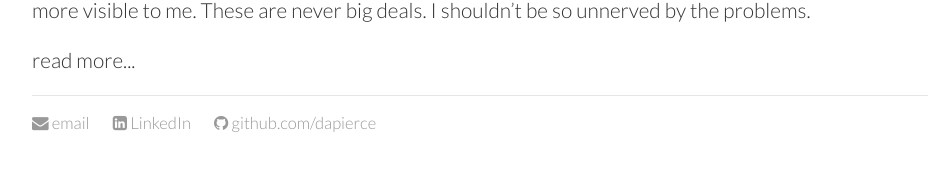
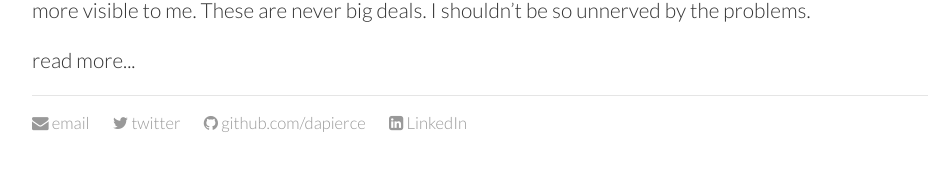
Before and after one commit to dapierce/dapierce.github.io-archive, a Jekyll site: the page built from index.html, in a window 1280 px wide. Shown: the part 1574-1764 px from the top of the page, without its empty margins (160-1096 px from the left). Built offline with Jekyll 4.4.1, drawn with Linux system fonts in a browser that asks for light colours.

Commit message:
Update default.html

```diff
--- a/_layouts/default.html
+++ b/_layouts/default.html
@@ -28,9 +28,10 @@
 <footer>
 	<ul>
 		<li><a href="mailto:davidaaronpierce@gmail.com"><i class="fa fa-envelope" aria-hidden="true"></i> email</a></li>
+		<li><a href="https://twitter.com/da_pierce"><i class="fa fa-twitter" aria-hidden="true"></i> twitter</a></li>
+		<li><a href="https://github.com/dapierce"><i class="fa fa-github" aria-hidden="true"></i> github.com/dapierce</a></li>
+		<li><a href="http://www.linkedin.com/in/piercedavid/"><i class="fa fa-linkedin-square" aria-hidden="true"></i> LinkedIn</li>
 		<!-- <li><a href="/assets/DavidAaronPierceResume.pdf"><i class="fa fa-file" aria-hidden="true"></i> resume</a> -->
-		<li><a href="http://www.linkedin.com/in/piercedavid/"><i class="fa fa-linkedin-square" aria-hidden="true"></i> LinkedIn</li>
-		<li><a href="https://github.com/dapierce"><i class="fa fa-github" aria-hidden="true"></i> github.com/dapierce</a></li>
 	</ul>
 </footer>
 
```
